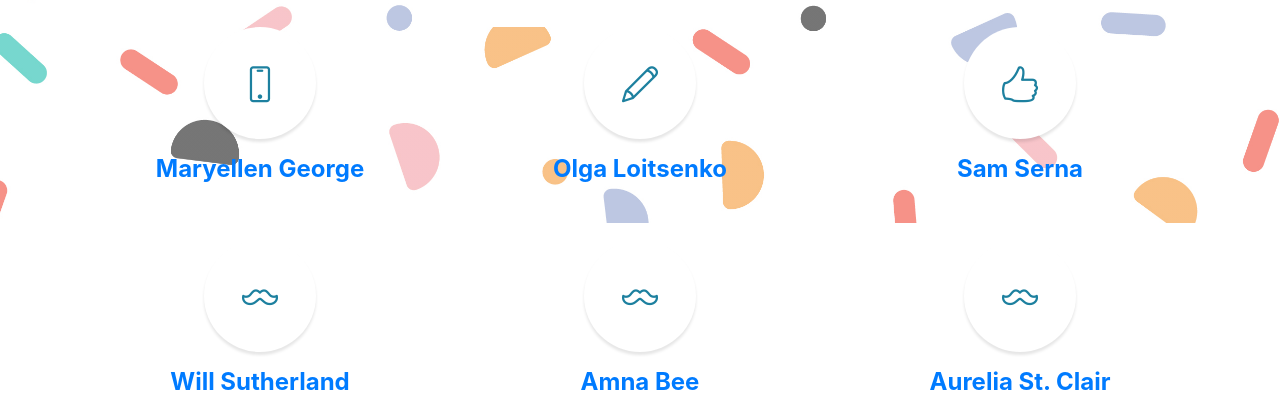
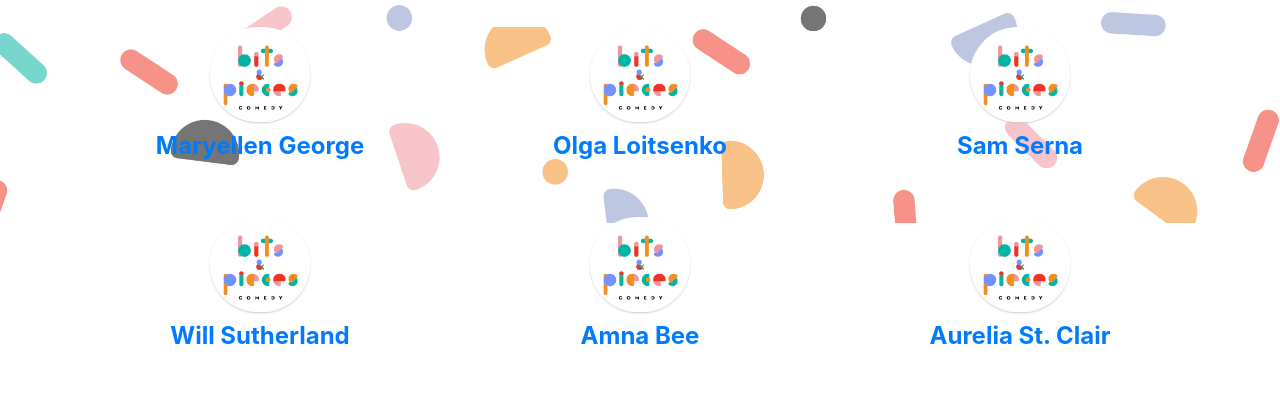
Before and after one commit to keeganjoyce/bitsandpieces, a website with bundled scripts: page index.html in a window 1280 px wide. Shown: the part 577-979 px from the top of the page. Built offline with nearby package versions, Linux system fonts and the light colour scheme.

Commit message:
Add headshots.

```diff
--- /dev/null
+++ b/css/custom.css
@@ -0,0 +1,10 @@
+.bnp-logo {
+  width: 300px;
+}
+
+.headshot {
+  width: 100px;
+  margin-bottom: 10px;
+  border-radius: 100px;
+  box-shadow: 0px 1px 2px #ccc;
+}
--- a/index.html
+++ b/index.html
@@ -32,6 +32,7 @@
 
     <!-- Custom CSS -->
     <link href="css/stylish-portfolio.min.css" rel="stylesheet" />
+    <link href="css/custom.css" rel="stylesheet" />
   </head>
   <body id="page-top">
     <!-- Header -->
@@ -41,13 +42,11 @@
         <h3 class="mb-5">
           <em>like our bits? give em a follow...</em>
         </h3>
-        <img src="img/logo/IDEAMEBNP.jpg" style="width: 300px" />
+        <img src="img/logo/IDEAMEBNP.jpg" class="bnp-logo" />
         <div class="overlay"></div>
         <div class="row">
           <div class="col-lg-4 col-sm-12 mb-5">
-            <span class="service-icon rounded-circle mx-auto mb-3">
-              <i class="icon-screen-smartphone"></i>
-            </span>
+            <img src="img/logo/IDEAMEBNP.jpg" class="headshot" />
             <h4>
               <a href="google.com">
                 <strong>Maryellen George</strong>
@@ -55,9 +54,7 @@
             </h4>
           </div>
           <div class="col-lg-4 col-sm-12 mb-5">
-            <span class="service-icon rounded-circle mx-auto mb-3">
-              <i class="icon-pencil"></i>
-            </span>
+            <img src="img/logo/IDEAMEBNP.jpg" class="headshot" />
             <h4>
               <a href="google.com">
                 <strong>Olga Loitsenko</strong>
@@ -65,9 +62,7 @@
             </h4>
           </div>
           <div class="col-lg-4 col-sm-12 mb-5">
-            <span class="service-icon rounded-circle mx-auto mb-3">
-              <i class="icon-like"></i>
-            </span>
+            <img src="img/logo/IDEAMEBNP.jpg" class="headshot" />
             <h4>
               <a href="google.com">
                 <strong>Sam Serna</strong>
@@ -75,9 +70,7 @@
             </h4>
           </div>
           <div class="col-lg-4 col-sm-12 mb-5">
-            <span class="service-icon rounded-circle mx-auto mb-3">
-              <i class="icon-mustache"></i>
-            </span>
+            <img src="img/logo/IDEAMEBNP.jpg" class="headshot" />
             <h4>
               <a href="google.com">
                 <strong>Will Sutherland</strong>
@@ -85,9 +78,7 @@
             </h4>
           </div>
           <div class="col-lg-4 col-sm-12 mb-5">
-            <span class="service-icon rounded-circle mx-auto mb-3">
-              <i class="icon-mustache"></i>
-            </span>
+            <img src="img/logo/IDEAMEBNP.jpg" class="headshot" />
             <h4>
               <a href="google.com">
                 <strong>Amna Bee</strong>
@@ -95,9 +86,7 @@
             </h4>
           </div>
           <div class="col-lg-4 col-sm-12 mb-5">
-            <span class="service-icon rounded-circle mx-auto mb-3">
-              <i class="icon-mustache"></i>
-            </span>
+            <img src="img/logo/IDEAMEBNP.jpg" class="headshot" />
             <h4>
               <a href="google.com">
                 <strong>Aurelia St. Clair</strong>
```
